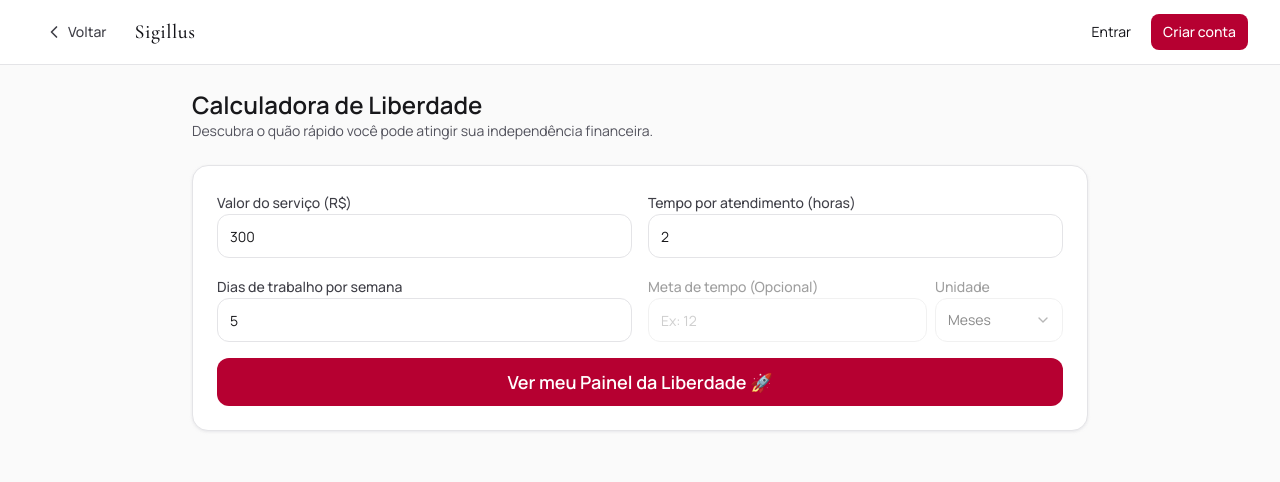
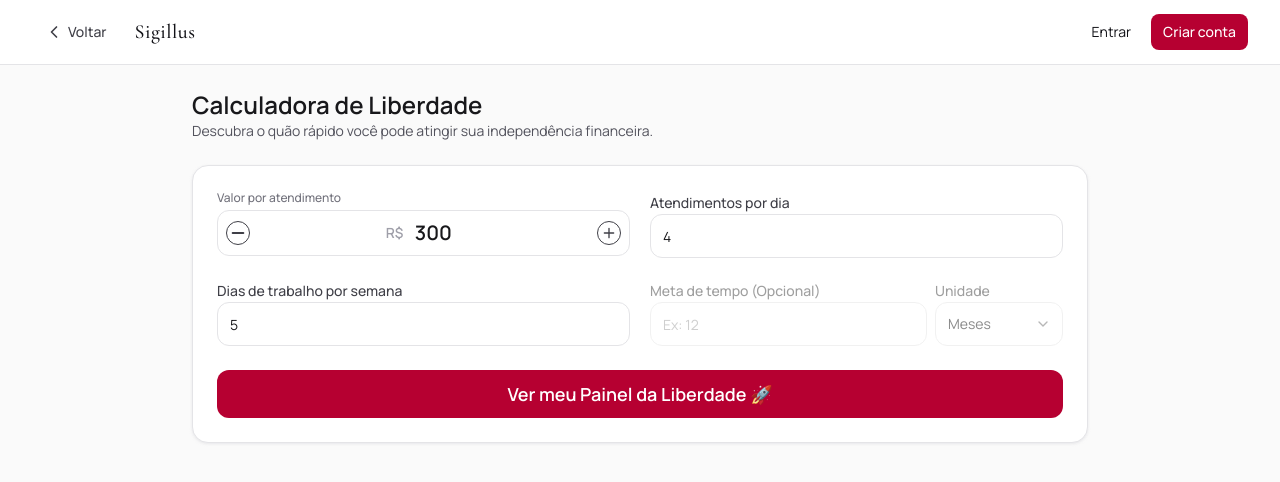
Before and after one commit to warriorsyn/raparigator-front-nextjs, a Next.js app: page /popular/independencia-financeira in a window 1280 px wide. Shown: the top 482 px of the page. Built offline with nearby package versions, Linux system fonts and the light colour scheme.

Commit message:
fix: fixed financial screen

```diff
--- a/components/layout/app-shell.tsx
+++ b/components/layout/app-shell.tsx
@@ -7,19 +7,34 @@ import { cn } from "@/lib/utils";
 import { DesktopNav } from "./desktop-nav";
 import { TopHeader } from "./top-header";
 import { BottomNav } from "./bottom-nav";
+import { Button } from "@/components/ui/button";
 
 interface AppShellProps extends PropsWithChildren {
   location?: string;
   hideMobileBottomNav?: boolean;
+  onBack?: () => void;
 }
 
-export function AppShell({ children, location = "Sao Paulo, SP", hideMobileBottomNav = false }: AppShellProps) {
+export function AppShell({ children, location = "Sao Paulo, SP", hideMobileBottomNav = false, onBack }: AppShellProps) {
   const { role, user, isLoggedIn, logout } = useAuthSession();
   const navigationItems = getNavigationItems(role);
 
   return (
     <div className="min-h-screen bg-zinc-50">
       <TopHeader location={location} role={role} user={user} isLoggedIn={isLoggedIn} onLogout={logout} />
+      {onBack && (
+        <div className="mx-auto max-w-7xl px-4 sm:px-6 lg:px-8">
+          <Button
+            variant="ghost"
+            size="sm"
+            onClick={onBack}
+            className="gap-1 px-2 text-zinc-500 hover:text-wine-700 hover:bg-wine-50"
+          >
+            <svg xmlns="http://www.w3.org/2000/svg" width="20" height="20" viewBox="0 0 24 24" fill="none" stroke="currentColor" strokeWidth="2" strokeLinecap="round" strokeLinejoin="round" className="h-5 w-5"><path d="m15 18-6-6 6-6" /></svg>
+            Voltar
+          </Button>
+        </div>
+      )}
       <DesktopNav items={navigationItems} />
       <main className={cn("mx-auto w-full max-w-7xl px-4 pt-6 pb-20 sm:px-6 lg:px-8 md:pb-10")}>{children}</main>
       {hideMobileBottomNav ? null : <BottomNav items={navigationItems} />}
--- a/components/screens/financial-independence-screen.tsx
+++ b/components/screens/financial-independence-screen.tsx
@@ -46,6 +46,70 @@ function IconTrophy(props: any) {
 function IconRefresh(props: any) {
   return <svg {...props} xmlns="http://www.w3.org/2000/svg" width="24" height="24" viewBox="0 0 24 24" fill="none" stroke="currentColor" strokeWidth="2" strokeLinecap="round" strokeLinejoin="round"><path d="M3 12a9 9 0 1 0 9-9 9.75 9.75 0 0 0-6.74 2.74L3 8" /><path d="M3 3v5h5" /></svg>;
 }
+function IconMinus(props: any) {
+  return <svg {...props} xmlns="http://www.w3.org/2000/svg" viewBox="0 0 24 24" fill="none"><rect x="0.5" y="0.5" width="23" height="23" rx="11.5" stroke="currentColor" strokeWidth="1"/><path d="M17.3334 12H6.66669" stroke="currentColor" strokeWidth="2" strokeLinecap="round"/></svg>;
+}
+function IconPlus(props: any) {
+  return <svg {...props} xmlns="http://www.w3.org/2000/svg" viewBox="0 0 24 24" fill="none"><rect x="0.5" y="0.5" width="23" height="23" rx="11.5" stroke="currentColor" strokeWidth="1"/><path fillRule="evenodd" clipRule="evenodd" d="M11.3334 11.3333V7.33332C11.3334 6.96666 11.6334 6.66666 12 6.66666C12.3667 6.66666 12.6667 6.96666 12.6667 7.33332V11.3333H16.6667C17.0334 11.3333 17.3334 11.6333 17.3334 12C17.3334 12.3667 17.0334 12.6667 16.6667 12.6667H12.6667V16.6667C12.6667 17.0333 12.3667 17.3333 12 17.3333C11.6334 17.3333 11.3334 17.0333 11.3334 16.6667V12.6667H7.33335C6.96669 12.6667 6.66669 12.3667 6.66669 12C6.66669 11.6333 6.96669 11.3333 7.33335 11.3333H11.3334Z" fill="currentColor"/></svg>;
+}
+
+// --- Componente Counter (input com botões +/-) ---
+interface CounterProps {
+  label: string;
+  value: string;
+  onChange: (value: string) => void;
+  step?: number;
+  min?: number;
+  max?: number;
+  prefix?: string;
+  suffix?: string;
+}
+
+function Counter({ label, value, onChange, step = 1, min = 0, max = 9999, prefix, suffix }: CounterProps) {
+  const adjust = (delta: number) => {
+    const current = Number(value) || min;
+    const next = Math.max(min, Math.min(max, current + delta));
+    onChange(String(next));
+  };
+
+  return (
+    <div className="flex flex-col gap-1">
+      <label className="text-xs font-medium text-zinc-500">{label}</label>
+      <div className="flex items-center justify-between rounded-xl border border-zinc-200 bg-white px-2 py-2">
+        <button
+          type="button"
+          onClick={() => adjust(-step)}
+          className="flex shrink-0 items-center justify-center border-0 bg-transparent p-0"
+          aria-label={`diminui ${step}`}
+        >
+          <IconMinus className="w-6 h-6 text-zinc-700" />
+        </button>
+        <div className="flex items-center text-xl font-semibold text-zinc-900">
+          {prefix && <span className="text-sm text-zinc-400 mr-0.5">{prefix}</span>}
+          <input
+            type="text"
+            value={value}
+            onChange={(e) => {
+              const num = e.target.value.replace(/\D/g, "");
+              if (num) onChange(num);
+            }}
+            className="w-14 text-center rounded-none border-none bg-transparent font-semibold text-zinc-900 focus:outline-none"
+            inputMode="numeric"
+          />
+          {suffix && <span className="text-sm text-zinc-400 ml-0.5">/{suffix}</span>}
+        </div>
+        <button
+          type="button"
+          onClick={() => adjust(step)}
+          className="flex shrink-0 items-center justify-center border-0 bg-transparent p-0"
+          aria-label={`adiciona ${step}`}
+        >
+          <IconPlus className="w-6 h-6 text-zinc-700" />
+        </button>
+      </div>
+    </div>
+  );
+}
 
 // --- Funções Auxiliares ---
 function formatDurationDetailed(totalMonths: number) {
@@ -60,9 +124,8 @@ function formatDurationDetailed(totalMonths: number) {
 }
 
 export function FinancialIndependenceScreen() {
-  // Alterado o valor inicial para 300 conforme solicitado
-  const [serviceValue, setServiceValue] = useState("300");
-  const [serviceHours, setServiceHours] = useState("2");
+  const [valuePerService, setValuePerService] = useState("300");
+  const [servicesPerDay, setServicesPerDay] = useState("4");
   const [workDaysPerWeek, setWorkDaysPerWeek] = useState("5");
 
   const [projectionTime, setProjectionTime] = useState("");
@@ -71,20 +134,20 @@ export function FinancialIndependenceScreen() {
   const [submitted, setSubmitted] = useState(false);
 
   const parsed = useMemo(() => {
-    const value = Number(serviceValue);
-    const hours = Number(serviceHours);
+    const value = Number(valuePerService);
+    const services = Number(servicesPerDay);
     const days = Number(workDaysPerWeek);
 
     // Validação básica
-    const valid = value > 0 && hours > 0 && days > 0 && days <= 7;
+    const valid = value > 0 && services > 0 && days > 0 && days <= 7;
     if (!valid) return null;
 
     // Receita do Usuário
-    const appointmentsPerDay = Math.max(Math.floor(8 / hours), 1);
-    const weeklyRevenue = value * appointmentsPerDay * days;
+    const dailyRevenue = value * services;
+    const weeklyRevenue = dailyRevenue * days;
     const monthlyRevenue = weeklyRevenue * 4.33;
 
-    // Dados CLT (Referência)
+    // Dados CLT (Referência) — jornada fixa de 8h/dia
     const cltInss = MIN_WAGE * 0.075;
     const cltTransport = MIN_WAGE * 0.06;
     const cltNet = MIN_WAGE - cltInss - cltTransport;
@@ -125,7 +188,7 @@ export function FinancialIndependenceScreen() {
       effectiveTimeNum,
       effectiveUnit
     };
-  }, [serviceHours, serviceValue, workDaysPerWeek, projectionTime, projectionUnit]);
+  }, [valuePerService, servicesPerDay, workDaysPerWeek, projectionTime, projectionUnit]);
 
   const handleReset = () => {
     setSubmitted(false);
@@ -146,21 +209,23 @@ export function FinancialIndependenceScreen() {
               <p className="text-sm text-zinc-600">Descubra o quão rápido você pode atingir sua independência financeira.</p>
             </header>
 
-            <Card className="space-y-4 p-6">
-              <div className="grid gap-4 md:grid-cols-2">
-                <Input
-                  id="valor-servico"
-                  label="Valor do serviço (R$)"
-                  value={serviceValue}
-                  onChange={(e) => setServiceValue(e.target.value)}
-                  inputMode="decimal"
+            <Card className="space-y-6 p-6">
+              <div className="grid gap-5 md:grid-cols-2">
+                <Counter
+                  label="Valor por atendimento"
+                  value={valuePerService}
+                  onChange={setValuePerService}
+                  step={50}
+                  min={50}
+                  max={9999}
+                  prefix="R$"
                 />
                 <Input
-                  id="tempo-atendimento"
-                  label="Tempo por atendimento (horas)"
-                  value={serviceHours}
-                  onChange={(e) => setServiceHours(e.target.value)}
-                  inputMode="decimal"
+                  id="atendimentos-dia"
+                  label="Atendimentos por dia"
+                  value={servicesPerDay}
+                  onChange={(e) => setServicesPerDay(e.target.value)}
+                  inputMode="numeric"
                 />
                 <Input
                   id="dias-semana"
```
Also changed, not shown: 1 other file (tests, documents, lock files or other folders).
